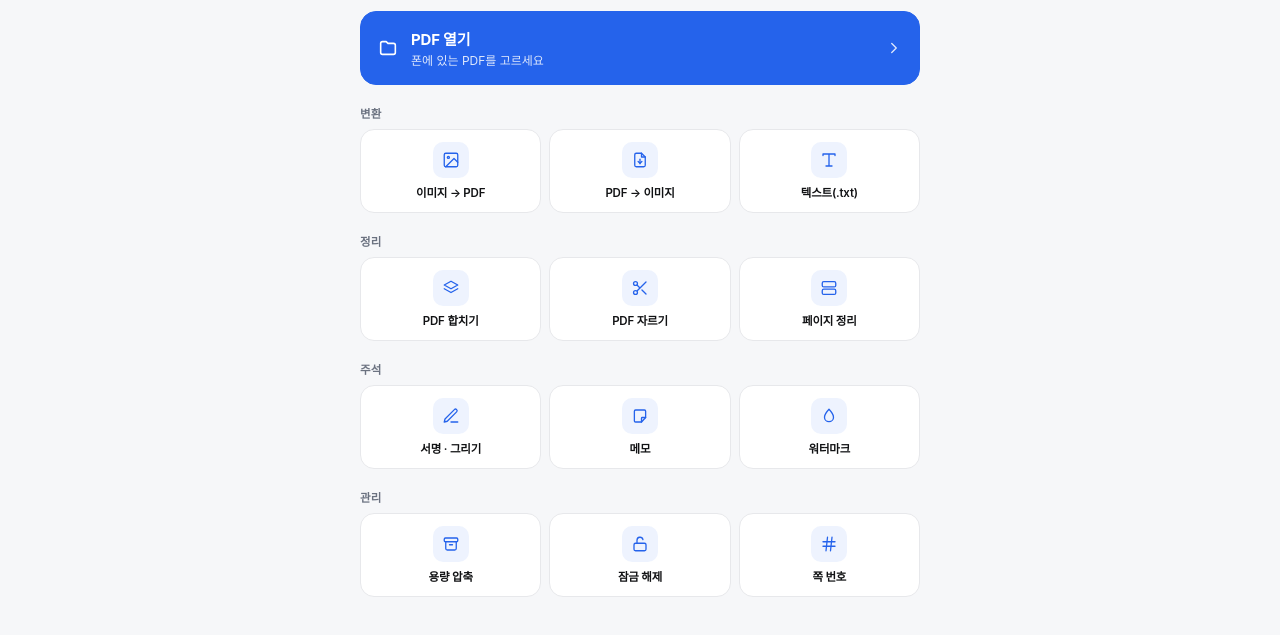
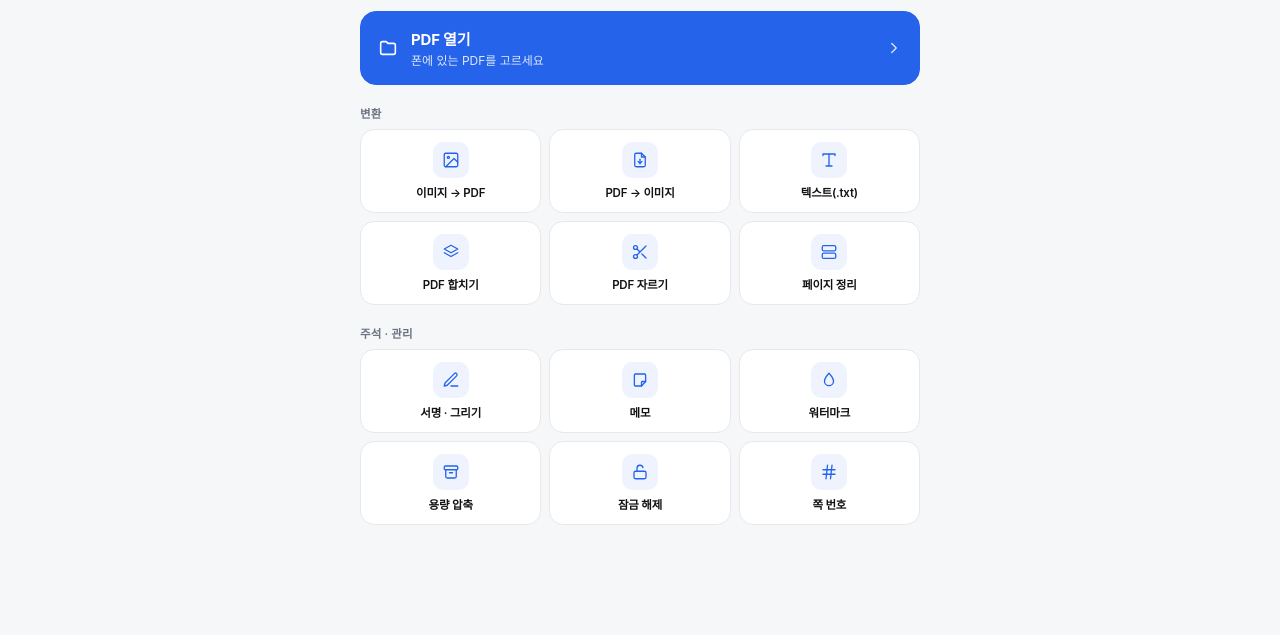
Before and after one commit to jeonghyoan/clean-pdf, a plain HTML site: page index.html in a window 1280 px wide. Shown: the part 59-694 px from the top of the page. Drawn offline with Linux system fonts and the light colour scheme.

Commit message:
Combine home tools into two six-tile groups

```diff
--- a/index.html
+++ b/index.html
@@ -701,12 +701,6 @@
           <button class="home-tile" data-tool="imagetopdf"><span class="tile-badge ico" data-icon="image"></span><span class="home-label">이미지 → PDF</span></button>
           <button class="home-tile" data-tool="pdfimg"><span class="tile-badge ico" data-icon="file-down"></span><span class="home-label">PDF → 이미지</span></button>
           <button class="home-tile" data-tool="txt"><span class="tile-badge ico" data-icon="type"></span><span class="home-label">텍스트(.txt)</span></button>
-        </div>
-      </section>
-
-      <section class="home-section">
-        <div class="section-label">정리</div>
-        <div class="home-grid">
           <button class="home-tile" data-tool="merge"><span class="tile-badge ico" data-icon="layers"></span><span class="home-label">PDF 합치기</span></button>
           <button class="home-tile" data-tool="split"><span class="tile-badge ico" data-icon="scissors"></span><span class="home-label">PDF 자르기</span></button>
           <button class="home-tile" data-tool="organize"><span class="tile-badge ico" data-icon="rows"></span><span class="home-label">페이지 정리</span></button>
@@ -714,17 +708,11 @@
       </section>
 
       <section class="home-section">
-        <div class="section-label">주석</div>
+        <div class="section-label">주석 · 관리</div>
         <div class="home-grid">
           <button class="home-tile" data-tool="sign"><span class="tile-badge ico" data-icon="pen-line"></span><span class="home-label">서명 · 그리기</span></button>
           <button class="home-tile" data-tool="memo"><span class="tile-badge ico" data-icon="note"></span><span class="home-label">메모</span></button>
           <button class="home-tile" data-tool="watermark"><span class="tile-badge ico" data-icon="droplet"></span><span class="home-label">워터마크</span></button>
-        </div>
-      </section>
-
-      <section class="home-section">
-        <div class="section-label">관리</div>
-        <div class="home-grid">
           <button class="home-tile" data-tool="compress"><span class="tile-badge ico" data-icon="archive"></span><span class="home-label">용량 압축</span></button>
           <button class="home-tile" data-tool="unlock"><span class="tile-badge ico" data-icon="lock-open"></span><span class="home-label">잠금 해제</span></button>
           <button class="home-tile" data-tool="numbers"><span class="tile-badge ico" data-icon="hash"></span><span class="home-label">쪽 번호</span></button>
--- a/sw.js
+++ b/sw.js
@@ -1,4 +1,4 @@
-const CACHE = 'pdf-viewer-v19';
+const CACHE = 'pdf-viewer-v20';
 const SHARE_CACHE = 'pdf-viewer-share';
 const ASSETS = [
   './',
```
